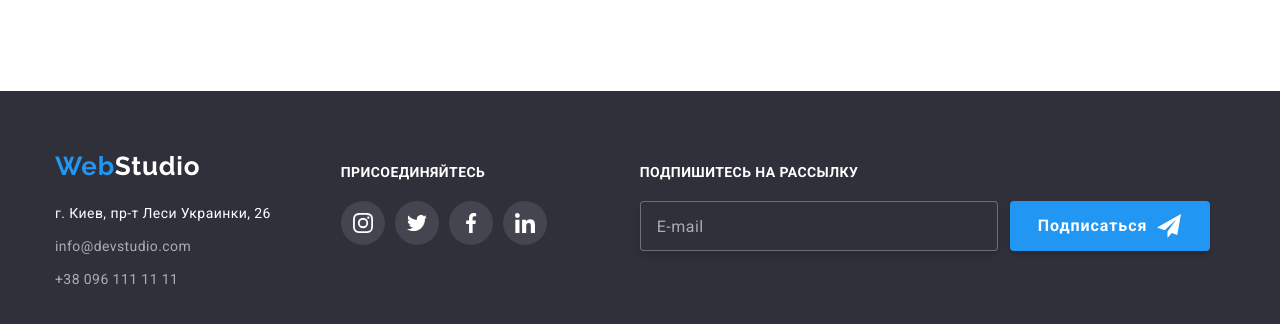
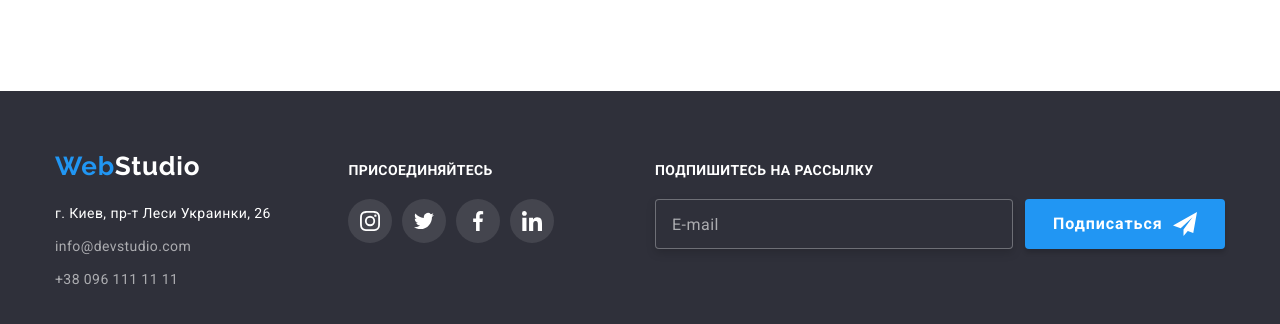
Before and after one commit to LiudmylaObraztsova/goit-markup-hw-06, a plain HTML site: page index.html in a window 1280 px wide. Shown: the part 2535-2859 px from the top of the page. Drawn offline with nearby package versions, Linux system fonts and the light colour scheme.

Commit message:
удаляет лишний отступ в футере

```diff
--- a/css/styles.css
+++ b/css/styles.css
@@ -546,6 +546,8 @@ h5 {
 
 .footer-container {
   display: flex;
+  justify-content: space-between;
+  align-items: baseline;
 }
 
 .all-contacts {
@@ -611,6 +613,7 @@ h5 {
   line-height: 1.14;
   letter-spacing: 0.03em;
   text-transform: uppercase;
+  margin-top: 0;
   margin-bottom: 20px;
 }
 
```
